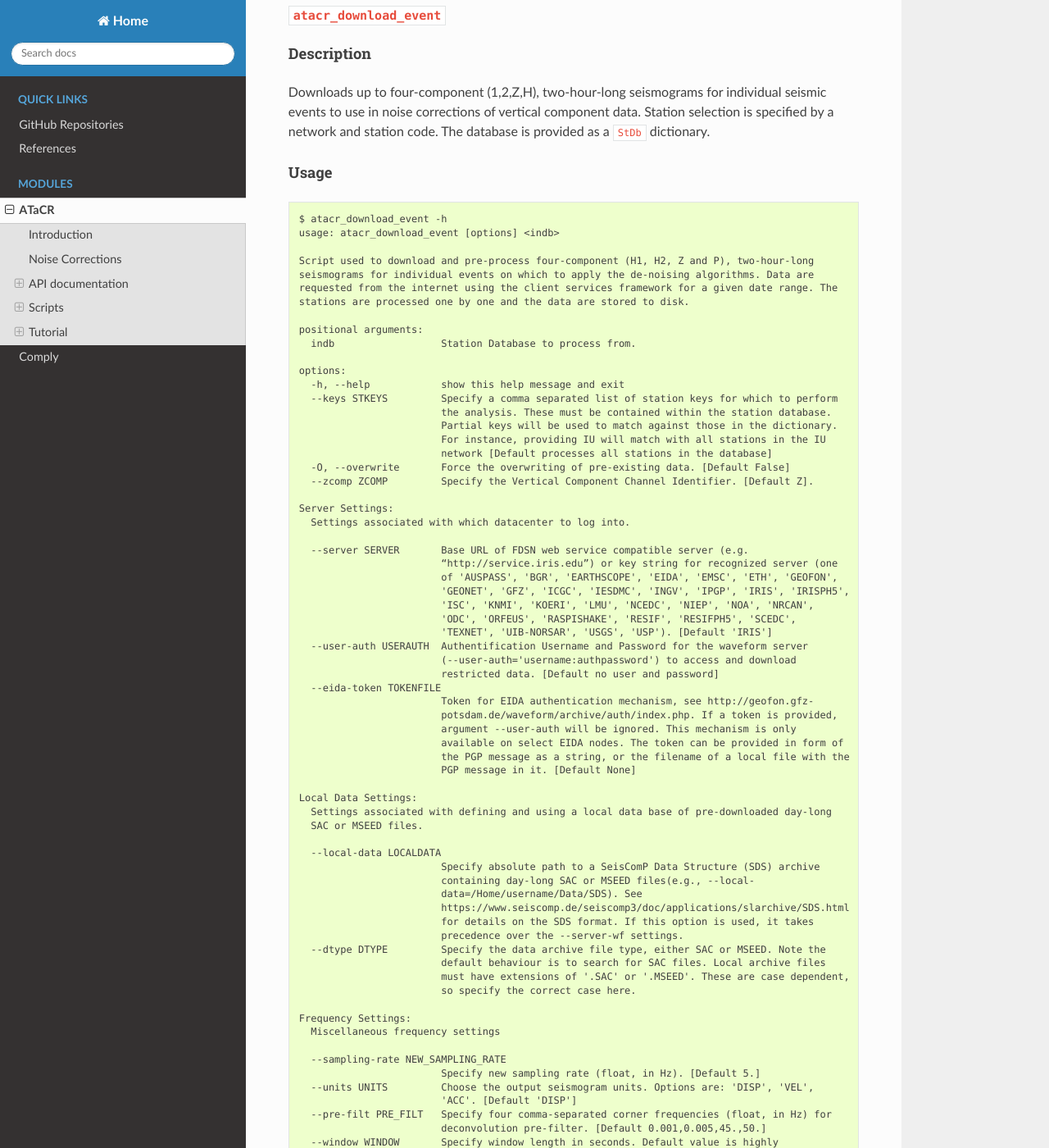
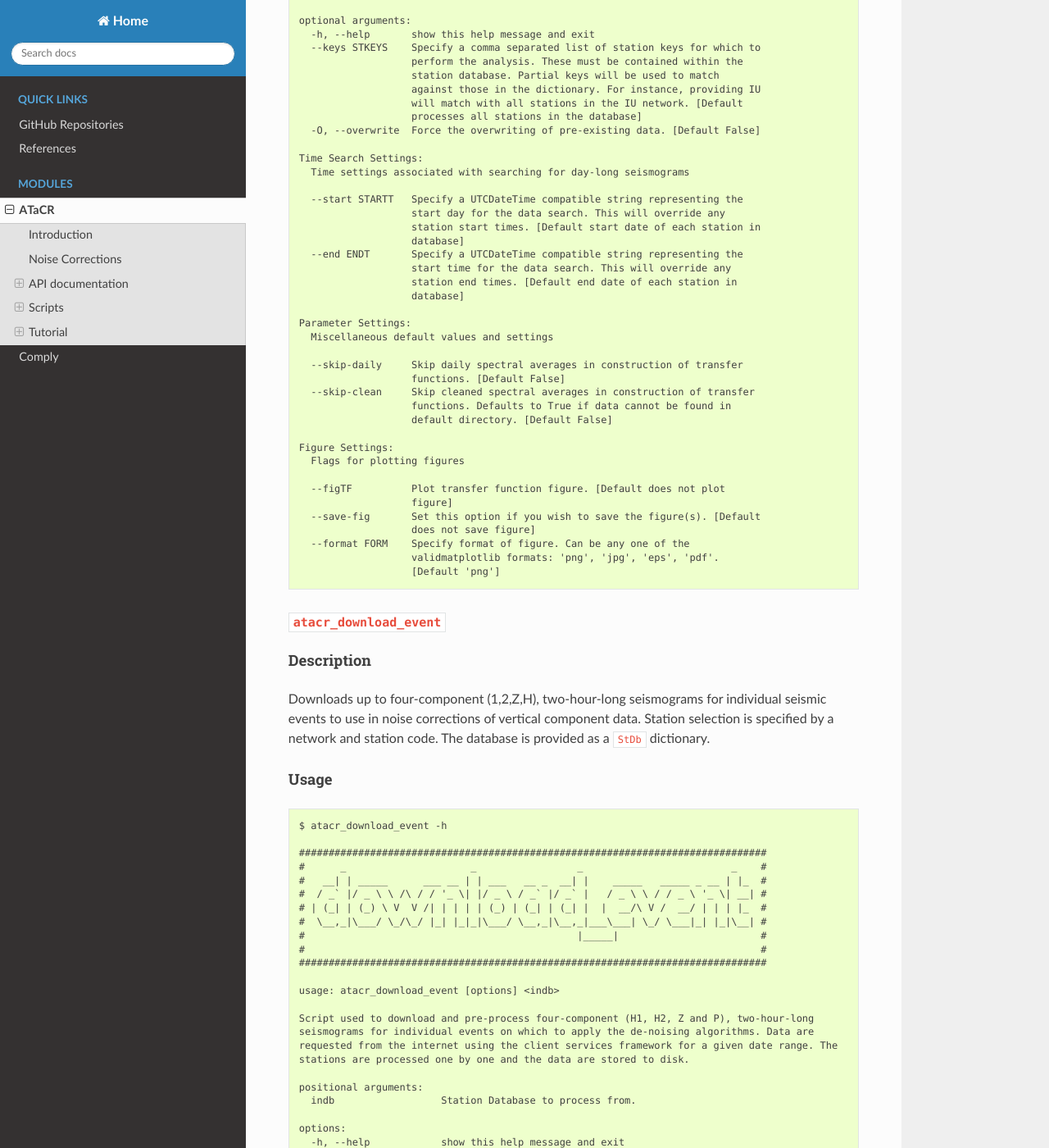
Before and after one commit to nfsi-canada/OBStools, a Sphinx documentation site: the page built from docs/atacr.rst, in a window 1280 px wide and 1400 px high, scrolled down 10183 px. Shown: the whole window at 82% size. Built offline with Sphinx 7.4.7 and the Read the Docs theme 3.1.0, drawn with Linux system fonts in a browser that asks for light colours; some of the changed text lies outside the part shown.

Commit message:
added ascii art to scripts

```diff
--- a/docs/atacr.rst
+++ b/docs/atacr.rst
@@ -214,6 +214,17 @@ Usage
 .. code-block::
 
     $ atacr_download_data -h
+
+    ###########################################################################
+    #      _                     _                 _        _       _         #
+    #   __| | _____      ___ __ | | ___   __ _  __| |    __| | __ _| |_ __ _  #
+    #  / _` |/ _ \ \ /\ / / '_ \| |/ _ \ / _` |/ _` |   / _` |/ _` | __/ _` | #
+    # | (_| | (_) \ V  V /| | | | | (_) | (_| | (_| |  | (_| | (_| | || (_| | #
+    #  \__,_|\___/ \_/\_/ |_| |_|_|\___/ \__,_|\__,_|___\__,_|\__,_|\__\__,_| #
+    #                                              |_____|                    #
+    #                                                                         #
+    ###########################################################################
+
     usage: atacr_download_data [options] <indb>
 
     Script used to download and pre-process up to four-component (H1, H2, Z and P), day-long
@@ -309,6 +320,17 @@ Usage
 .. code-block::
 
     $ atacr_daily_spectra -h
+
+    #################################################################
+    #      _       _ _                               _              #
+    #   __| | __ _(_) |_   _     ___ _ __   ___  ___| |_ _ __ __ _  #
+    #  / _` |/ _` | | | | | |   / __| '_ \ / _ \/ __| __| '__/ _` | #
+    # | (_| | (_| | | | |_| |   \__ \ |_) |  __/ (__| |_| | | (_| | #
+    #  \__,_|\__,_|_|_|\__, |___|___/ .__/ \___|\___|\__|_|  \__,_| #
+    #                  |___/_____|  |_|                             #
+    #                                                               #
+    #################################################################
+
     usage: atacr_daily_spectra [options] <indb>
 
     Script used to extract shorter windows from the day-long seismograms,
@@ -404,6 +426,17 @@ Usage
 .. code-block::
 
     $ atacr_clean_spectra -h
+
+    ###################################################################
+    #       _                                          _              #
+    #   ___| | ___  __ _ _ __      ___ _ __   ___  ___| |_ _ __ __ _  #
+    #  / __| |/ _ \/ _` | '_ \    / __| '_ \ / _ \/ __| __| '__/ _` | #
+    # | (__| |  __/ (_| | | | |   \__ \ |_) |  __/ (__| |_| | | (_| | #
+    #  \___|_|\___|\__,_|_| |_|___|___/ .__/ \___|\___|\__|_|  \__,_| #
+    #                        |_____|  |_|                             #
+    #                                                                 #
+    ###################################################################
+
     usage: atacr_clean_spectra [options] <indb>
 
     Script used to extract daily spectra calculated from `obs_daily_spectra.py`
@@ -481,6 +514,17 @@ Usage
 .. code-block::
 
     $ atacr_transfer_functions -h
+
+    #######################################################################################
+    #  _                        __             __                  _   _                  #
+    # | |_ _ __ __ _ _ __  ___ / _| ___ _ __  / _|_   _ _ __   ___| |_(_) ___  _ __  ___  #
+    # | __| '__/ _` | '_ \/ __| |_ / _ \ '__|| |_| | | | '_ \ / __| __| |/ _ \| '_ \/ __| #
+    # | |_| | | (_| | | | \__ \  _|  __/ |   |  _| |_| | | | | (__| |_| | (_) | | | \__ \ #
+    #  \__|_|  \__,_|_| |_|___/_|  \___|_|___|_|  \__,_|_| |_|\___|\__|_|\___/|_| |_|___/ #
+    #                                   |_____|                                           #
+    #                                                                                     #
+    #######################################################################################
+
     usage: atacr_transfer_functions [options] <indb>
 
     Script used to calculate transfer functions between various components, to be
@@ -553,6 +597,17 @@ Usage
 .. code-block::
 
     $ atacr_download_event -h
+
+    ###############################################################################
+    #      _                     _                 _                         _    #
+    #   __| | _____      ___ __ | | ___   __ _  __| |    _____   _____ _ __ | |_  #
+    #  / _` |/ _ \ \ /\ / / '_ \| |/ _ \ / _` |/ _` |   / _ \ \ / / _ \ '_ \| __| #
+    # | (_| | (_) \ V  V /| | | | | (_) | (_| | (_| |  |  __/\ V /  __/ | | | |_  #
+    #  \__,_|\___/ \_/\_/ |_| |_|_|\___/ \__,_|\__,_|___\___| \_/ \___|_| |_|\__| #
+    #                                              |_____|                        #
+    #                                                                             #
+    ###############################################################################
+
     usage: atacr_download_event [options] <indb>
 
     Script used to download and pre-process four-component (H1, H2, Z and P), two-hour-long
@@ -665,6 +720,17 @@ Usage
 .. code-block::
 
     $ atacr_correct_event -h
+
+    ##################################################################
+    #                               _                           _    #
+    #   ___ ___  _ __ _ __ ___  ___| |_     _____   _____ _ __ | |_  #
+    #  / __/ _ \| '__| '__/ _ \/ __| __|   / _ \ \ / / _ \ '_ \| __| #
+    # | (_| (_) | |  | | |  __/ (__| |_   |  __/\ V /  __/ | | | |_  #
+    #  \___\___/|_|  |_|  \___|\___|\__|___\___| \_/ \___|_| |_|\__| #
+    #                                 |_____|                        #
+    #                                                                #
+    ##################################################################
+
     usage: atacr_correct_event [options] <indb>
 
     Script used to extract transfer functions between various components, and use
```
Also changed, not shown: docs/comply.rst (+11 -0 lines).
